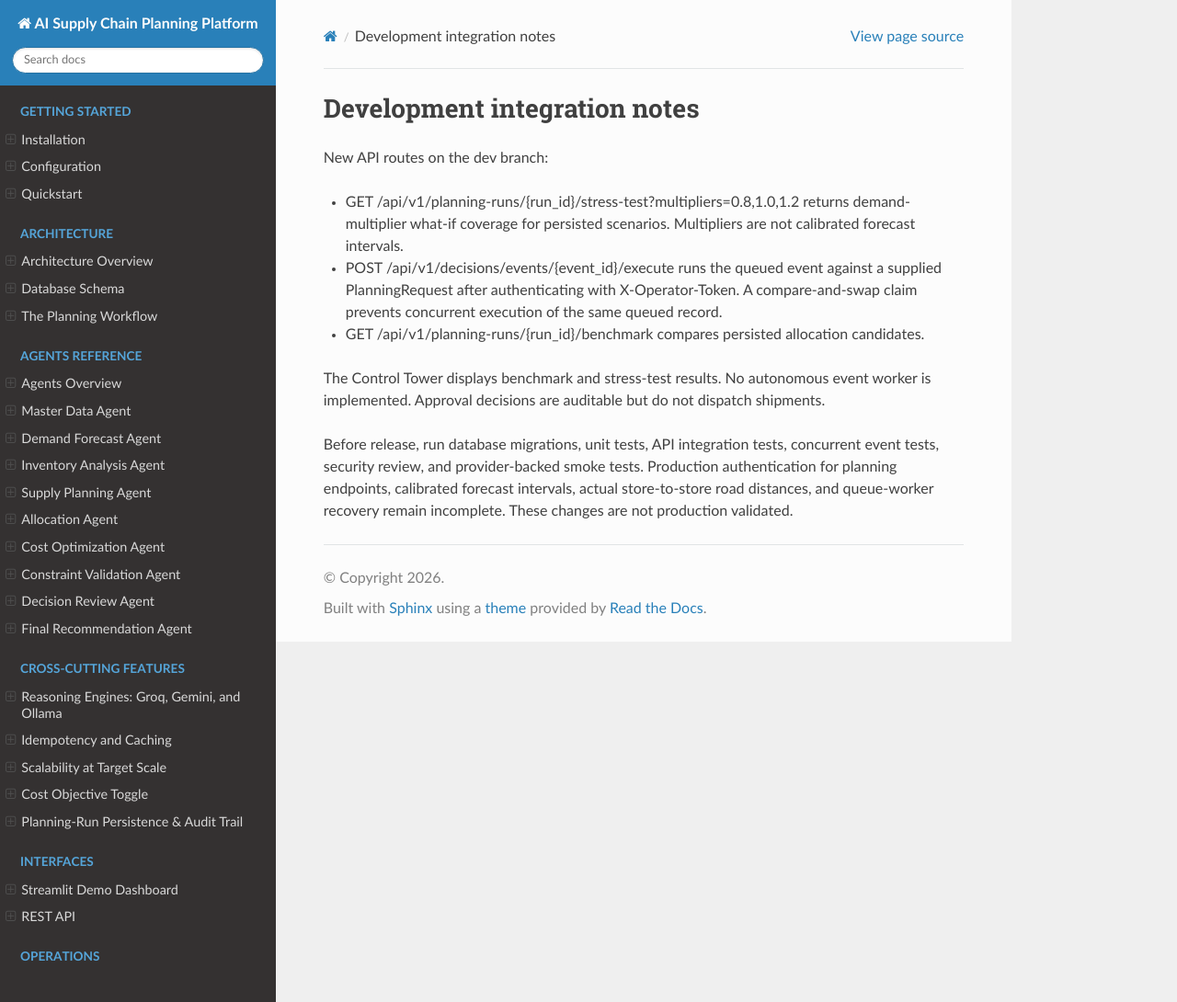
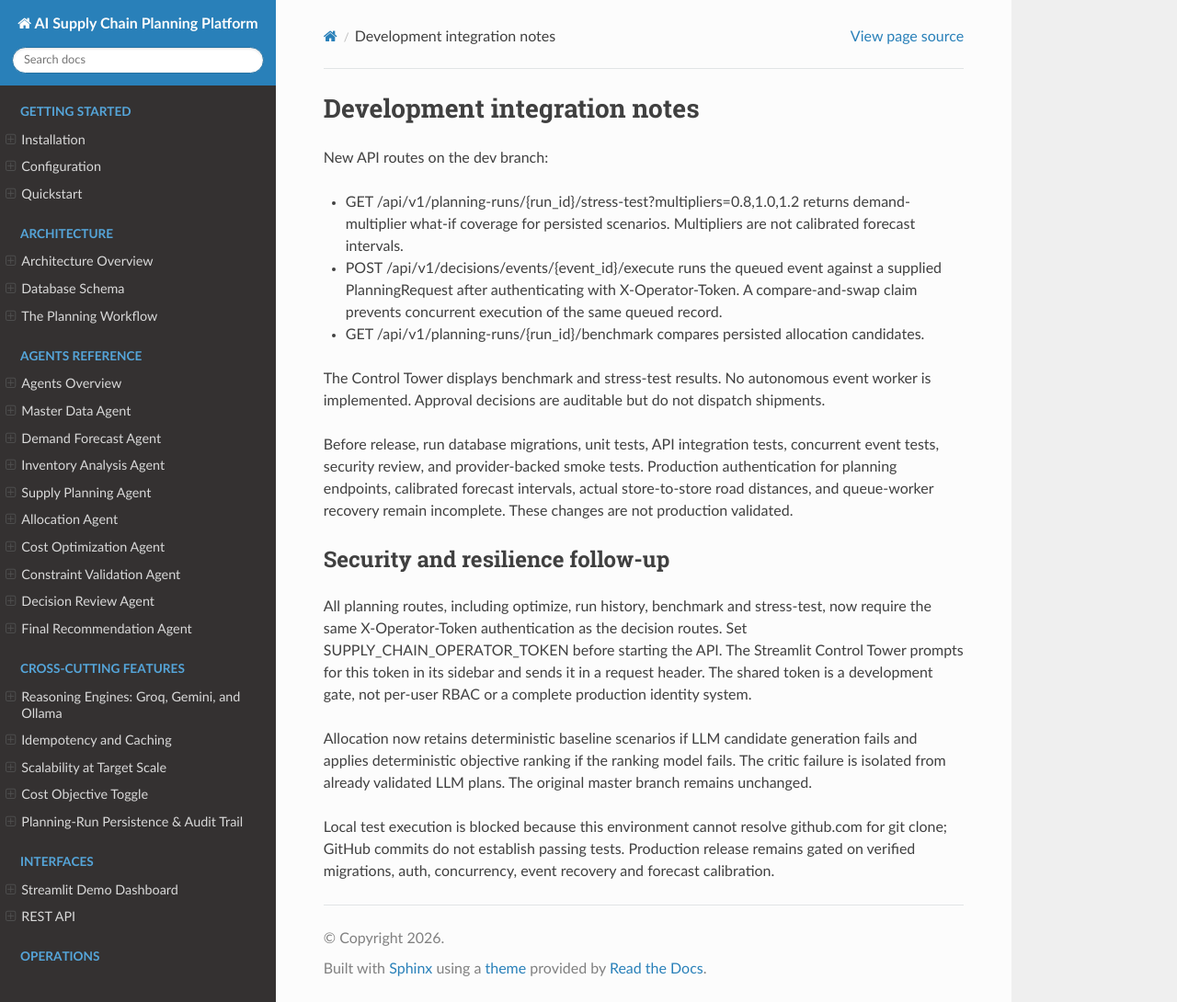
Before and after one commit to AbhimanyuHK/supply_chain_ai, a Sphinx documentation site: the page built from docs/development_integration_status.md, in a window 1280 px wide and 1090 px high. Shown: the whole window at 92% size. Built offline with Sphinx 7.4.7 and the Read the Docs theme 3.1.0, drawn with Linux system fonts in a browser that asks for light colours.

Commit message:
docs: describe API-wide auth, UI token and deterministic fallback behavior

```diff
--- a/docs/development_integration_status.md
+++ b/docs/development_integration_status.md
@@ -9,3 +9,11 @@ New API routes on the dev branch:
 The Control Tower displays benchmark and stress-test results. No autonomous event worker is implemented. Approval decisions are auditable but do not dispatch shipments.
 
 Before release, run database migrations, unit tests, API integration tests, concurrent event tests, security review, and provider-backed smoke tests. Production authentication for planning endpoints, calibrated forecast intervals, actual store-to-store road distances, and queue-worker recovery remain incomplete. These changes are not production validated.
+
+
+## Security and resilience follow-up
+All planning routes, including optimize, run history, benchmark and stress-test, now require the same X-Operator-Token authentication as the decision routes. Set SUPPLY_CHAIN_OPERATOR_TOKEN before starting the API. The Streamlit Control Tower prompts for this token in its sidebar and sends it in a request header. The shared token is a development gate, not per-user RBAC or a complete production identity system.
+
+Allocation now retains deterministic baseline scenarios if LLM candidate generation fails and applies deterministic objective ranking if the ranking model fails. The critic failure is isolated from already validated LLM plans. The original master branch remains unchanged.
+
+Local test execution is blocked because this environment cannot resolve github.com for git clone; GitHub commits do not establish passing tests. Production release remains gated on verified migrations, auth, concurrency, event recovery and forecast calibration.
```
